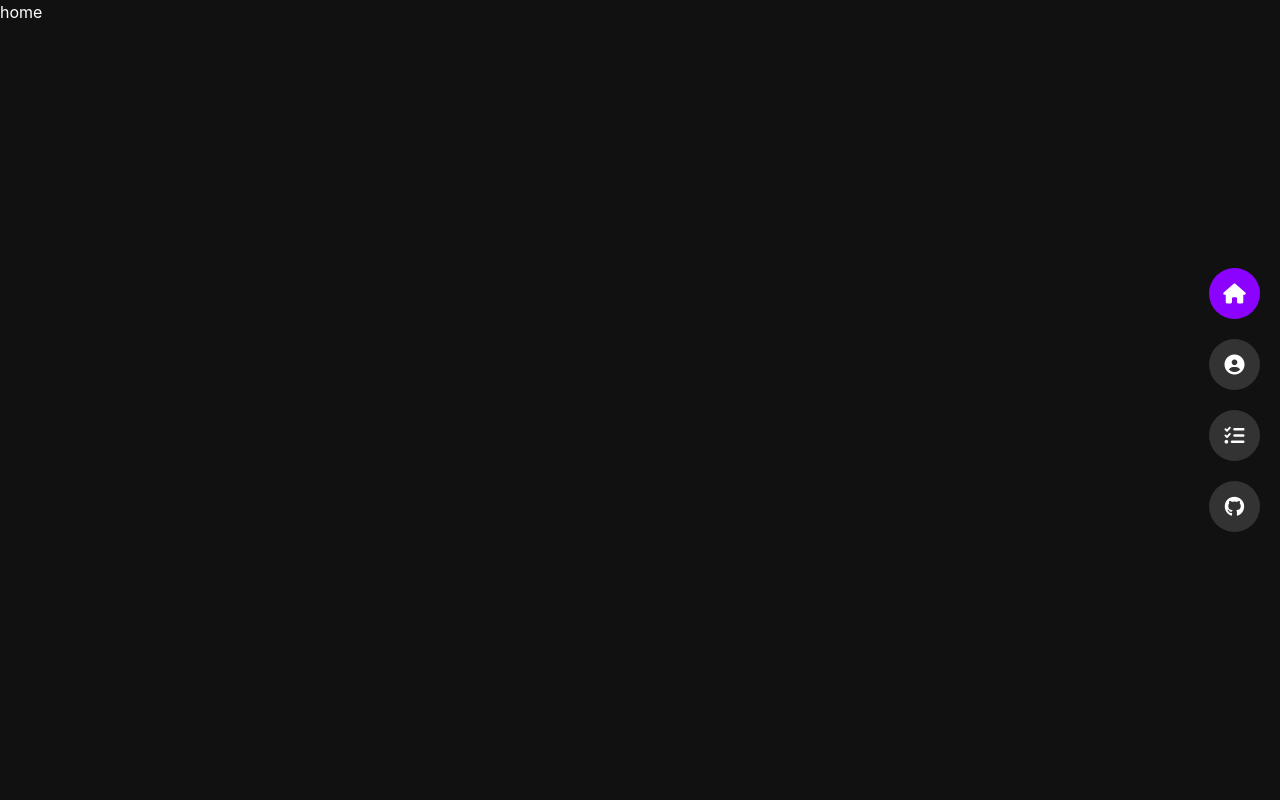
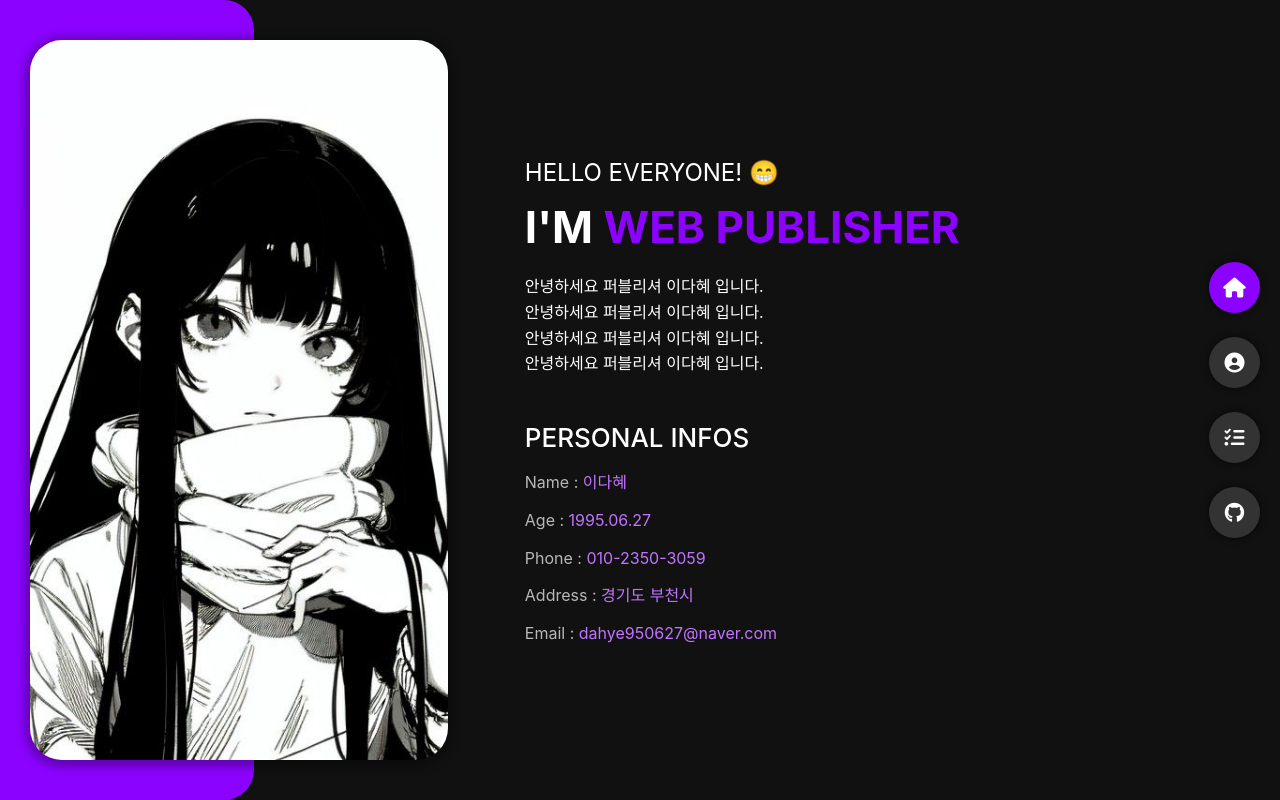
Before and after one commit to dahye950627/portfolio, a React (Create React App) app: page / in a window 1280 px wide. Built offline with nearby package versions, Linux system fonts and the light colour scheme.

Commit message:
Home화면 작업중

```diff
--- a/src/assets/config.ts
+++ b/src/assets/config.ts
@@ -1,3 +1,5 @@
+import mainImg from '@/assets/img/img_main.jpg';
+
 const size = {
 	mobile : "720px",
 	tablet : "1024px",
@@ -9,6 +11,10 @@ const config = {
 	subColor : "",
 	thirdColor : "",
 
+	mainTxtColor : "#C174FF",
+
+	mainImgSrc : mainImg,
+
 	mobile : `(max-width: ${size.mobile})`,
 	tablet : `(max-width: ${size.tablet})`,
 	laptop : `(max-width: ${size.laptop})`
--- a/src/components/organisms/Header.tsx
+++ b/src/components/organisms/Header.tsx
@@ -44,6 +44,7 @@ const StyledHeader = styled.header`
 	top: 0;
 	right: 20px;
 	bottom: 0;
+	z-index: 100;
 
 	ul {
 		display: flex;
@@ -60,6 +61,7 @@ const StyledHeader = styled.header`
 				padding: 13px;
 				border-radius: 30px;
 				background: #333;
+				box-shadow: 0px 0px 6px 1px rgba(0,0,0,0.5);
 				transition: all 0.2s;
 
 				span {
@@ -99,7 +101,7 @@ const StyledHeader = styled.header`
 				}
 			}
 			& + li {
-				margin-top: 20px;
+				margin-top: 24px;
 			}
 		}
 	}
--- /dev/null
+++ b/src/components/organisms/HomeConWrap.tsx
@@ -0,0 +1,178 @@
+import styled from "styled-components";
+import Heading from "@/components/atoms/Heading";
+
+const HomeConWrap = () => {
+	return (
+		<StyledHome>
+			<div className="left">
+				<div className="img-box"></div>
+			</div>
+			<div className="right">
+				<div className="intro-area">
+					<Heading level="2">HELLO EVERYONE! 😁</Heading>
+					<Heading level="1">I'M <strong className="point">WEB PUBLISHER</strong></Heading>
+					<p>
+						안녕하세요 퍼블리셔 이다혜 입니다.<br/>
+						안녕하세요 퍼블리셔 이다혜 입니다.<br/>
+						안녕하세요 퍼블리셔 이다혜 입니다.<br/>
+						안녕하세요 퍼블리셔 이다혜 입니다.<br/>
+					</p>
+				</div>
+				<div className="info-area">
+					<Heading level="2">PERSONAL INFOS</Heading>
+					<ul>
+						<li><span>Name :</span> 이다혜</li>
+						<li><span>Age :</span> 1995.06.27</li>
+						<li><span>Phone :</span> 010-2350-3059</li>
+						<li><span>Address :</span> 경기도 부천시</li>
+						<li><span>Email :</span>  dahye950627@naver.com</li>
+					</ul>
+				</div>
+			</div>
+		</StyledHome>
+	)
+}
+
+const StyledHome = styled.main`
+	display: flex;
+	width: 100%;
+
+	.left {
+		position: relative;
+		flex: 0 0 35%;
+		padding: 5vh 0px 0px 30px;
+
+		.img-box {
+			position: relative;
+			height: 90vh;
+			border-radius: 32px;
+			background: url(${(props) => props.theme.mainImgSrc}) no-repeat center center / cover;
+			box-shadow: 0px 2px 10px 5px rgba(0,0,0,0.3);
+			z-index: 2;
+		}
+		&:before {
+			content: '';
+			position: absolute;
+			top: 0;
+			left: 0;
+			bottom: 0;
+			width: calc(50% + 30px);
+			border-radius: 0 30px 30px 0;
+			background: ${(props) => props.theme.mainColor};
+		}
+	}
+	.right {
+		display: flex;
+		flex-direction: column;
+    	justify-content: center;
+		width: 100%;
+		padding: 0 0 0 70px;
+
+		.intro-area {
+			h1 {
+				margin-bottom: 12px;
+				font-size: 44px;
+				font-weight: 700;
+			}
+			h2 {
+				font-size: 24px;
+			}
+			p {
+				padding-right: 71px;
+			}
+		}
+		.info-area {
+			margin-top: 40px;
+
+			h2 {
+				margin-bottom: 12px;
+				font-size: 26px;
+				font-weight: 500;
+			}
+			ul {
+				display: flex;
+				flex-wrap: wrap;
+
+				li {
+					width: 50%;
+					margin-bottom: 12px;
+					color: ${(props) => props.theme.mainTxtColor};
+					font-size: 16px;
+
+					&:last-child {
+						margin: 0;
+					}
+					span {
+						color: #fff;
+						opacity: 0.7;
+					}
+				}
+			}
+		}
+	}
+
+	@media ${(props) => props.theme.laptop} {
+		.right {
+			padding: 0 0 0 6vw;
+
+			.info-area {
+				ul {
+					flex-direction: column;
+
+					li {
+						width: 100%;
+					}
+				}
+			}
+		}
+	}
+
+	@media ${(props) => props.theme.tablet} {
+		.right {
+			padding: 0 0 0 5vw;
+		}
+	}
+
+	@media ${(props) => props.theme.mobile} {
+		flex-direction: column;
+
+		.left {
+			padding: 30px;
+
+			.img-box {
+				height: 60vh;
+			}
+			&:before {
+				width: 10%;
+				border-radius: 0 60px 60px 0;
+			}
+			&:after {
+				content: '';
+				position: absolute;
+				top: 0;
+				right: 0;
+				bottom: 0;
+				width: 10%;
+				border-radius: 60px 0 0 60px;
+				background: ${(props) => props.theme.mainColor};
+			}
+		}
+		.right {
+			padding: 36px 71px 71px 32px;
+
+			.intro-area {
+				h1 {
+					font-size: 36px;
+				}
+				h2 {
+					font-size: 20px;
+				}
+				p {
+					padding: 0;
+				}
+			}
+		}
+	}
+`;
+
+export default HomeConWrap;
--- a/src/components/pages/HomePage.tsx
+++ b/src/components/pages/HomePage.tsx
@@ -1,9 +1,10 @@
 import PageWrap from '@/components/templates/PageWrap';
+import HomeConWrap from '@/components/organisms/HomeConWrap'
 
 const HomePage = () => {
 	return (
 		<PageWrap page="home">
-			<div>home</div>
+			<HomeConWrap />
 		</PageWrap>
 	)
 }
--- a/src/index.css
+++ b/src/index.css
@@ -87,13 +87,10 @@ code {
     monospace;
 }
 
-/* -- */
 #root main{
 	min-height: 100vh;
 }
 
-span.point{
-	color: #ffb400;
+.point{
+	color: #8B03FF;
 }
-
-/*  */
--- a/tsconfig.json
+++ b/tsconfig.json
@@ -21,7 +21,8 @@
     "jsx": "react-jsx"
   },
   "include": [
-    "src"
+    "src",
+	"src/images.d.ts"
   ],
   "extends": "./tsconfig.paths.json"
 }
```
Also changed, not shown: src/images.d.ts (added, +9 -0 lines), src/assets/img/img_main.jpg (added).
